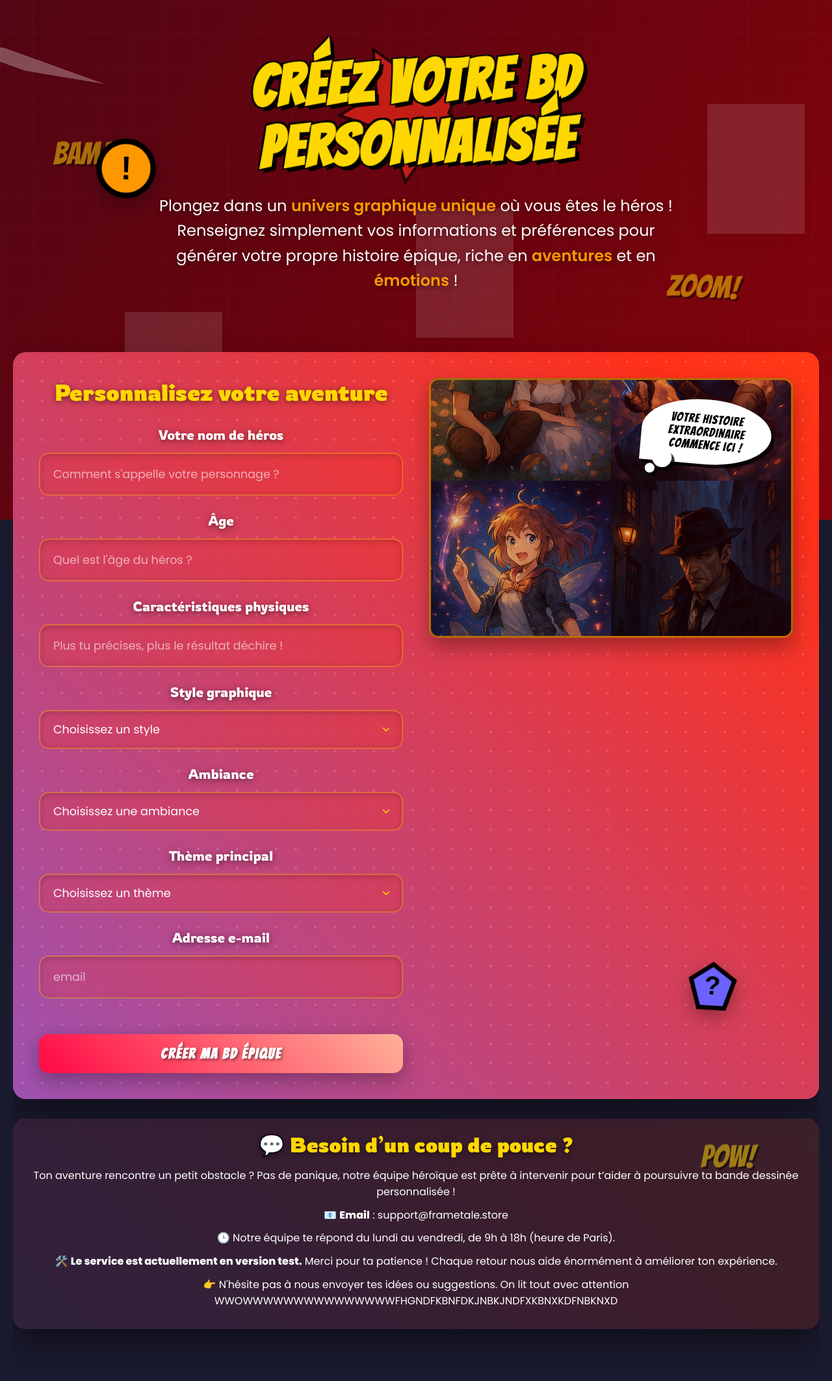
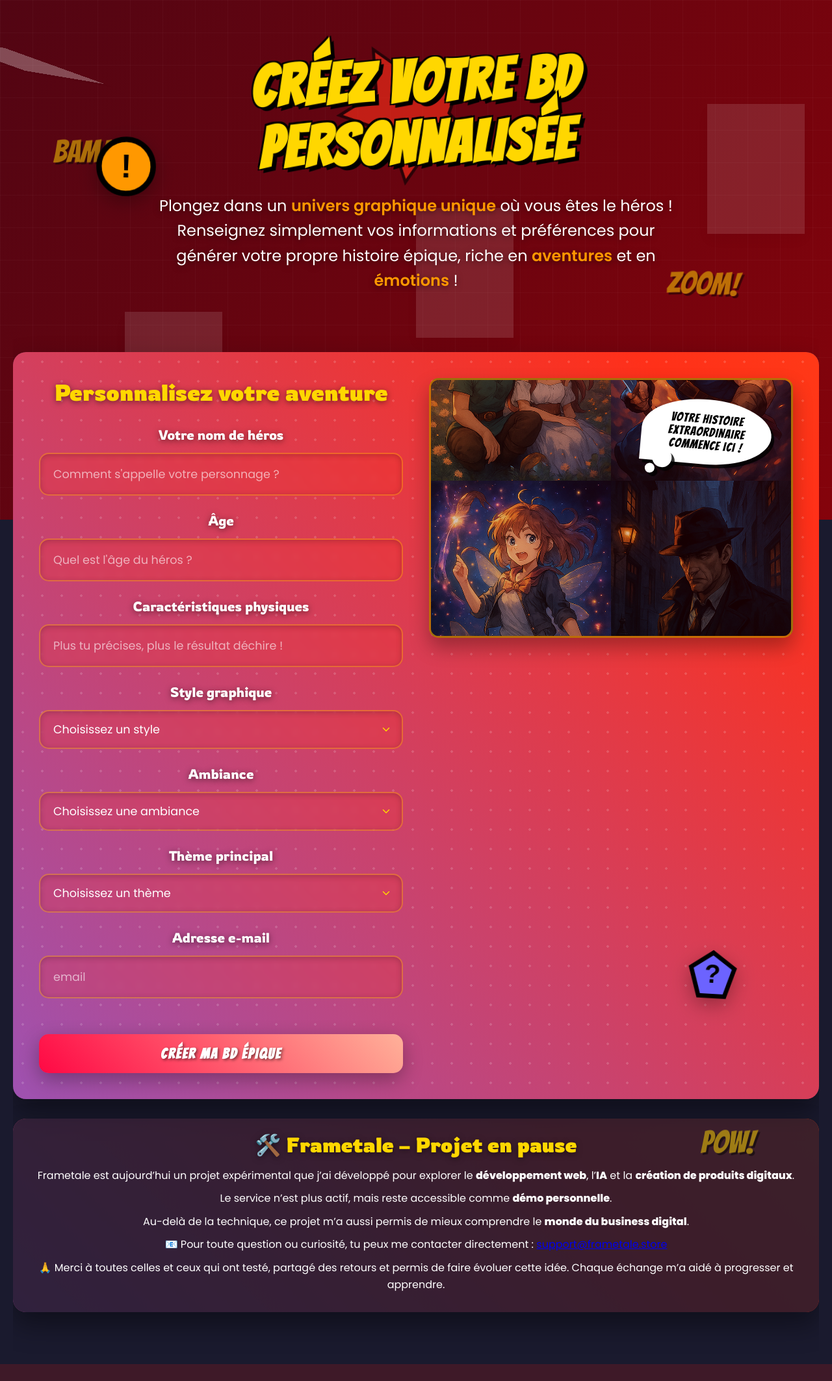
Before and after one commit to ramy-brr/frametale, a Flask app: page / in a window 1280 px wide. Shown: the whole page at 65% size. After the commit the page ends 2100 px from the top, so only its background shows below. Run offline with Flask 3, Linux system fonts and the light colour scheme.

Commit message:
index.html

```diff
--- a/templates/index.html
+++ b/templates/index.html
@@ -887,13 +887,14 @@
             <div class="support-box">
                 <div class="glow-border"></div>
                 <div class="support-content">
-                    <h2>💬 Besoin d’un coup de pouce ?</h2>
-                    <p>Ton aventure rencontre un petit obstacle ? Pas de panique, notre équipe héroïque est prête à intervenir pour t’aider à poursuivre ta bande dessinée personnalisée !</p>
-                    <p>📧 <strong>Email</strong> : support@frametale.store</p>
-                    <p>🕒 Notre équipe te répond du lundi au vendredi, de 9h à 18h (heure de Paris).</p>
-                    <p>🛠️ <strong>Le service est actuellement en version test.</strong> Merci pour ta patience ! Chaque retour nous aide énormément à améliorer ton expérience.</p>
-                    <p>👉 N'hésite pas à nous envoyer tes idées ou suggestions. On lit tout avec attention WWOWWWWWWWWWWWWWWWFHGNDFKBNFDKJNBKJNDFXKBNXKDFNBKNXD</p>
+                        <h2>🛠️ Frametale – Projet en pause</h2>
+                        <p>Frametale est aujourd’hui un projet expérimental que j’ai développé pour explorer le <strong>développement web</strong>, l’<strong>IA</strong> et la <strong>création de produits digitaux</strong>.</p>
+                        <p>Le service n’est plus actif, mais reste accessible comme <strong>démo personnelle</strong>.</p>
+                        <p>Au-delà de la technique, ce projet m’a aussi permis de mieux comprendre le <strong>monde du business digital</strong>.</p>
+                        <p>📧 Pour toute question ou curiosité, tu peux me contacter directement : <a href="mailto:support@frametale.store">support@frametale.store</a></p>
+                        <p>🙏 Merci à toutes celles et ceux qui ont testé, partagé des retours et permis de faire évoluer cette idée. Chaque échange m’a aidé à progresser et apprendre.</p>
                 </div>
+
             </div>
 
         </section>
```
